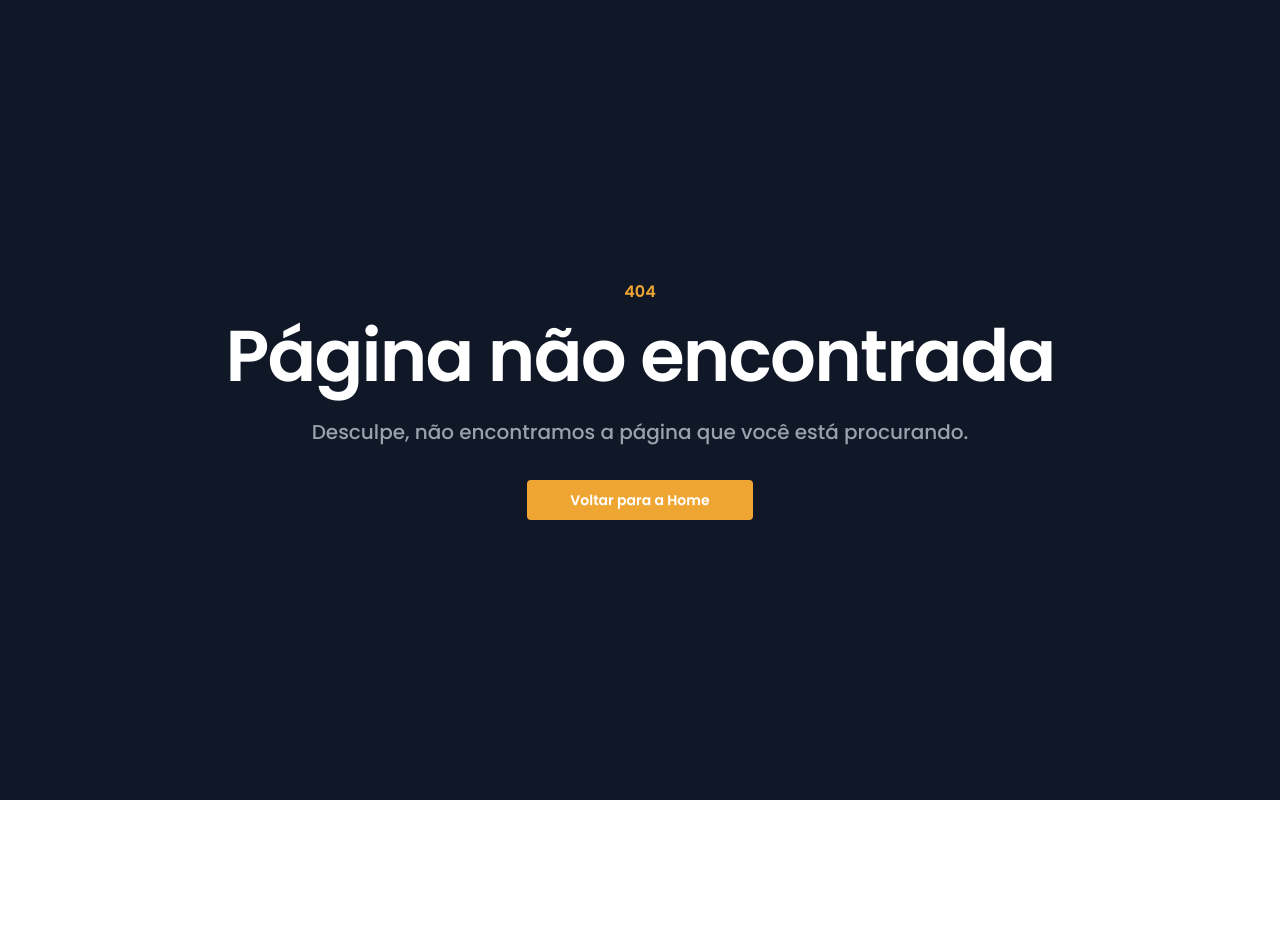
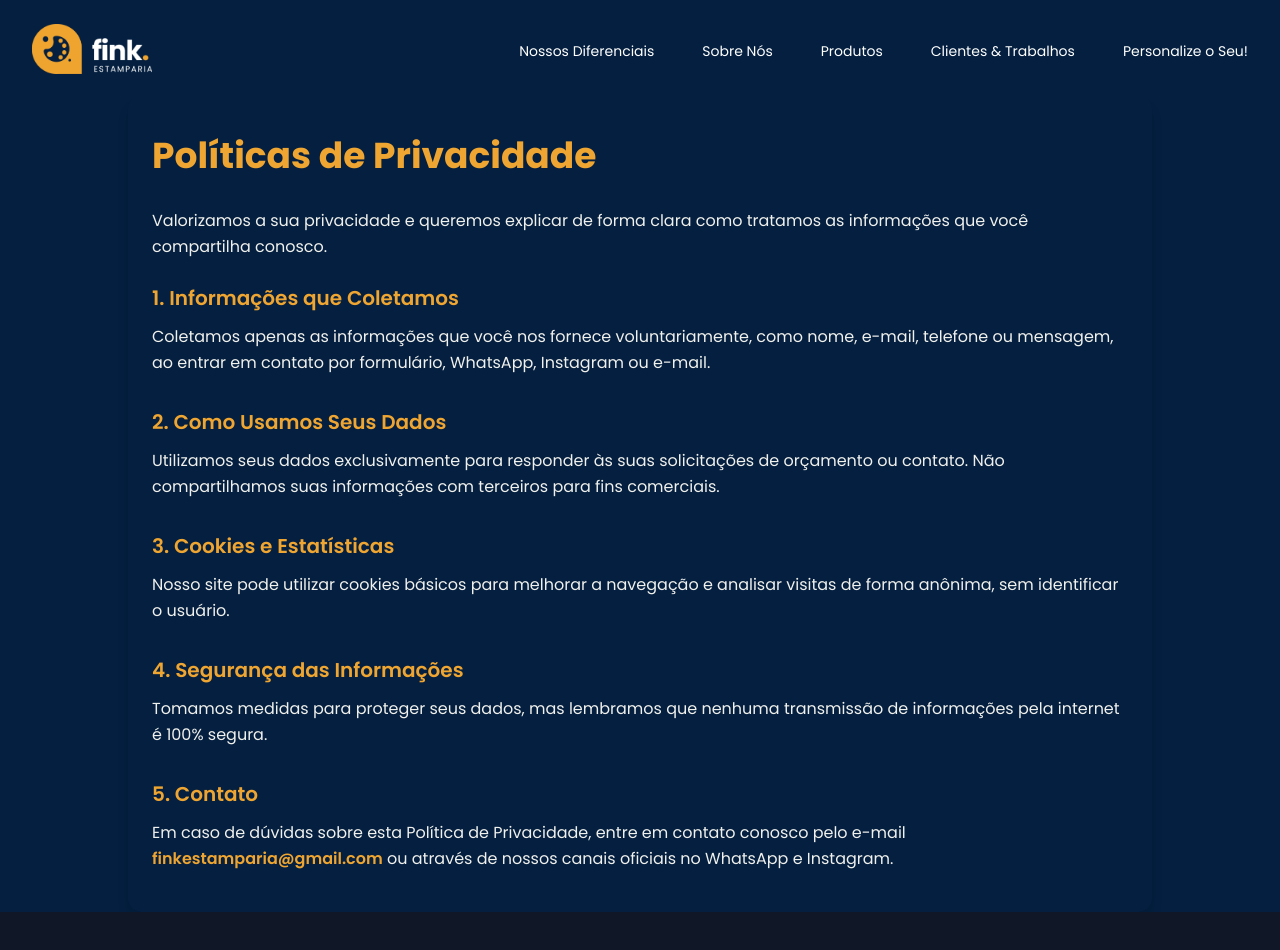
Before and after one commit to Daniel-Formoso/finkestamparia, a Next.js app: page /pages/politicas-privacidade in a window 1280 px wide. Before the commit this address had no page. Shown: the top 950 px of the page. Before the commit the page ends 800 px from the top, so only its background shows below. Built offline with nearby package versions, Linux system fonts and the light colour scheme; what tailwindcss-animated would draw is missing.

Commit message:
change name folder/img

```diff
--- a/src/app/components/Contact/page.tsx
+++ b/src/app/components/contato/page.tsx
@@ -2,7 +2,7 @@
 import { useState, useRef } from "react";
 import { ChevronDownIcon } from "@heroicons/react/16/solid";
 import Link from "next/link";
-import Modal, { ModalHandle } from "../Modal/modal";
+import Modal, { ModalHandle } from "../modal/modal";
 
 export default function Contact() {
   const [phone, setPhone] = useState("");
--- a/src/app/components/HeroSection/page.tsx
+++ b/src/app/components/destaques/page.tsx
@@ -11,7 +11,7 @@ const navigation = [
   { name: "Produtos", href: "#produtos" },
   { name: "Clientes & Trabalhos", href: "#clientestrabalhos" },
   { name: "Personalize o Seu!", href: "#contato" },
-  { name: "Políticas e Privacidade", href: "../pages/Privacy" },
+  { name: "Políticas e Privacidade", href: "../pages/politicas-privacidade" },
 ];
 
 export default function HeroSection() {
--- a/src/app/components/HeaderPrivacy/page.tsx
+++ b/src/app/components/header-politicas-privacidade/page.tsx
@@ -24,7 +24,7 @@ export default function Header() {
           <Link href="/" className="-m-1.5 p-1.5">
             <img
               alt="logo loja menu principal"
-              src="../header/logo-texto-branco.png"
+              src="../header/logo-texto-branco.webp"
               className="w-30"
             />
           </Link>
@@ -63,7 +63,7 @@ export default function Header() {
             <Link href="#" className="-m-1.5 p-1.5">
               <img
                 alt="logo loja menu mobile"
-                src="../header/logo-texto-azul.png"
+                src="../header/logo-texto-azul.webp"
                 className="w-30"
               />
             </Link>
--- a/src/app/components/Products/page.tsx
+++ b/src/app/components/produtos/page.tsx
@@ -1,7 +1,7 @@
 "use client";
 
 import { CheckIcon } from "@heroicons/react/20/solid";
-import ButtonShowMore from "../ButtonShowMore/page";
+import ButtonShowMore from "../botao-ver-mais/page";
 import Link from "next/link";
 
 const products = [
--- a/src/app/pages/Privacy/page.tsx
+++ /dev/null
@@ -1,89 +0,0 @@
-import Footer from "@/app/components/Footer/page";
-import Header from "@/app/components/HeaderPrivacy/page";
-import React from "react";
-
-export default function PoliticaPrivacidade() {
-  return (
-    <div>
-      <Header/>
-     <main className="mt-24 max-w-5xl mx-auto px-6 py-10 text-[#F0F0EC] rounded-xl shadow-lg">
-
-      {/* Título principal */}
-      <h1 className="sm:text-4xl text-xl font-bold mb-8 text-[#EFA531]">
-        Políticas de Privacidade
-      </h1>
-
-      {/* Introdução */}
-      <p className="mb-6 text-base leading-relaxed">
-        Valorizamos a sua privacidade e queremos explicar de forma clara como
-        tratamos as informações que você compartilha conosco.
-      </p>
-
-      {/* Coleta de Informações */}
-      <section className="mb-8">
-        <h2 className="text-xl font-semibold mb-3 text-[#EFA531]">
-          1. Informações que Coletamos
-        </h2>
-        <p className="text-base leading-relaxed">
-          Coletamos apenas as informações que você nos fornece voluntariamente,
-          como nome, e-mail, telefone ou mensagem, ao entrar em contato por
-          formulário, WhatsApp, Instagram ou e-mail.
-        </p>
-      </section>
-
-      {/* Uso das Informações */}
-      <section className="mb-8">
-        <h2 className="text-xl font-semibold mb-3 text-[#EFA531]">
-          2. Como Usamos Seus Dados
-        </h2>
-        <p className="text-base leading-relaxed">
-          Utilizamos seus dados exclusivamente para responder às suas solicitações
-          de orçamento ou contato. Não compartilhamos suas informações com terceiros
-          para fins comerciais.
-        </p>
-      </section>
-
-      {/* Cookies e Estatísticas */}
-      <section className="mb-8">
-        <h2 className="text-xl font-semibold mb-3 text-[#EFA531]">
-          3. Cookies e Estatísticas
-        </h2>
-        <p className="text-base leading-relaxed">
-          Nosso site pode utilizar cookies básicos para melhorar a navegação e
-          analisar visitas de forma anônima, sem identificar o usuário.
-        </p>
-      </section>
-
-      {/* Segurança */}
-      <section className="mb-8">
-        <h2 className="text-xl font-semibold mb-3 text-[#EFA531]">
-          4. Segurança das Informações
-        </h2>
-        <p className="text-base leading-relaxed">
-          Tomamos medidas para proteger seus dados, mas lembramos que nenhuma
-          transmissão de informações pela internet é 100% segura.
-        </p>
-      </section>
-
-      {/* Contato */}
-      <section>
-        <h2 className="text-xl font-semibold mb-3 text-[#EFA531]">
-          5. Contato
-        </h2>
-        <p className="text-base leading-relaxed">
-          Em caso de dúvidas sobre esta Política de Privacidade, entre em contato
-          conosco pelo e-mail{" "}
-          <a
-            href="mailto:finkestamparia@gmail.com"
-            className="text-[#EFA531] font-semibold xl:hover:underline xl:hover:opacity-80"
-          >
-            finkestamparia@gmail.com
-          </a>{" "}
-          ou através de nossos canais oficiais no WhatsApp e Instagram.
-        </p>
-      </section>
-    </main>
-    <Footer/>
-    </div>
-  );
-}
--- /dev/null
+++ b/src/app/pages/politicas-privacidade/page.tsx
@@ -0,0 +1,88 @@
+import Footer from "@/app/components/footer/page";
+import Header from "@/app/components/header-politicas-privacidade/page";
+import React from "react";
+
+export default function PoliticaPrivacidade() {
+  return (
+    <div>
+      <Header />
+      <main className="mt-24 max-w-5xl mx-auto px-6 py-10 text-[#F0F0EC] rounded-xl shadow-lg">
+        {/* Título principal */}
+        <h1 className="sm:text-4xl text-xl font-bold mb-8 text-[#EFA531]">
+          Políticas de Privacidade
+        </h1>
+
+        {/* Introdução */}
+        <p className="mb-6 text-base leading-relaxed">
+          Valorizamos a sua privacidade e queremos explicar de forma clara como
+          tratamos as informações que você compartilha conosco.
+        </p>
+
+        {/* Coleta de Informações */}
+        <section className="mb-8">
+          <h2 className="text-xl font-semibold mb-3 text-[#EFA531]">
+            1. Informações que Coletamos
+          </h2>
+          <p className="text-base leading-relaxed">
+            Coletamos apenas as informações que você nos fornece
+            voluntariamente, como nome, e-mail, telefone ou mensagem, ao entrar
+            em contato por formulário, WhatsApp, Instagram ou e-mail.
+          </p>
+        </section>
+
+        {/* Uso das Informações */}
+        <section className="mb-8">
+          <h2 className="text-xl font-semibold mb-3 text-[#EFA531]">
+            2. Como Usamos Seus Dados
+          </h2>
+          <p className="text-base leading-relaxed">
+            Utilizamos seus dados exclusivamente para responder às suas
+            solicitações de orçamento ou contato. Não compartilhamos suas
+            informações com terceiros para fins comerciais.
+          </p>
+        </section>
+
+        {/* Cookies e Estatísticas */}
+        <section className="mb-8">
+          <h2 className="text-xl font-semibold mb-3 text-[#EFA531]">
+            3. Cookies e Estatísticas
+          </h2>
+          <p className="text-base leading-relaxed">
+            Nosso site pode utilizar cookies básicos para melhorar a navegação e
+            analisar visitas de forma anônima, sem identificar o usuário.
+          </p>
+        </section>
+
+        {/* Segurança */}
+        <section className="mb-8">
+          <h2 className="text-xl font-semibold mb-3 text-[#EFA531]">
+            4. Segurança das Informações
+          </h2>
+          <p className="text-base leading-relaxed">
+            Tomamos medidas para proteger seus dados, mas lembramos que nenhuma
+            transmissão de informações pela internet é 100% segura.
+          </p>
+        </section>
+
+        {/* Contato */}
+        <section>
+          <h2 className="text-xl font-semibold mb-3 text-[#EFA531]">
+            5. Contato
+          </h2>
+          <p className="text-base leading-relaxed">
+            Em caso de dúvidas sobre esta Política de Privacidade, entre em
+            contato conosco pelo e-mail{" "}
+            <a
+              href="mailto:finkestamparia@gmail.com"
+              className="text-[#EFA531] font-semibold xl:hover:underline xl:hover:opacity-80"
+            >
+              finkestamparia@gmail.com
+            </a>{" "}
+            ou através de nossos canais oficiais no WhatsApp e Instagram.
+          </p>
+        </section>
+      </main>
+      <Footer />
+    </div>
+  );
+}
```
Also changed, not shown: src/app/page.tsx (+8 -8 lines), src/app/components/botao-ver-mais/page.tsx (renamed from src/app/components/ButtonShowMore/page.tsx), src/app/components/botao-voltar-topo/page.tsx (renamed from src/app/components/BackToTop/page.tsx), src/app/components/depoimentos/page.tsx (renamed from src/app/components/Testimonials/page.tsx), src/app/components/nossos-diferenciais/page.tsx (renamed from src/app/components/DifferencesSection/page.tsx), src/app/components/sobre-nos/page.tsx (renamed from src/app/components/AboutUs/page.tsx).
